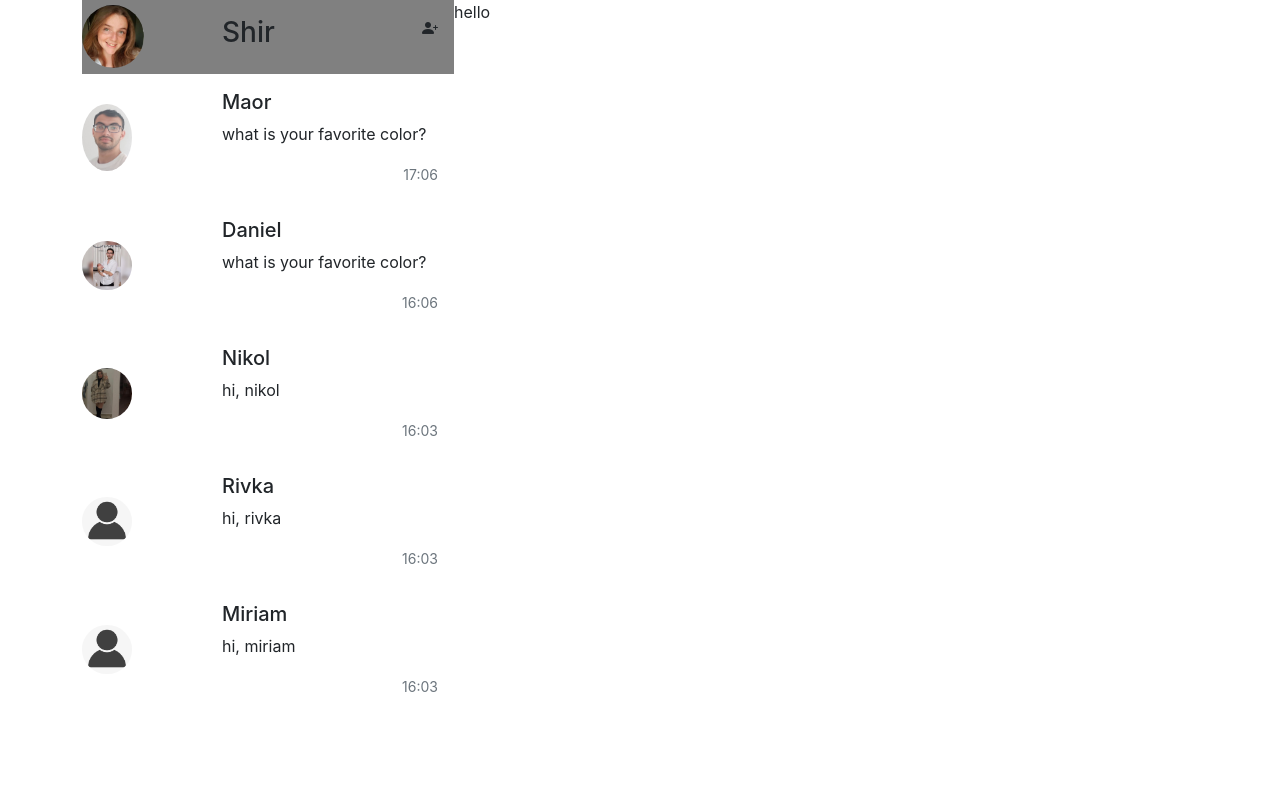
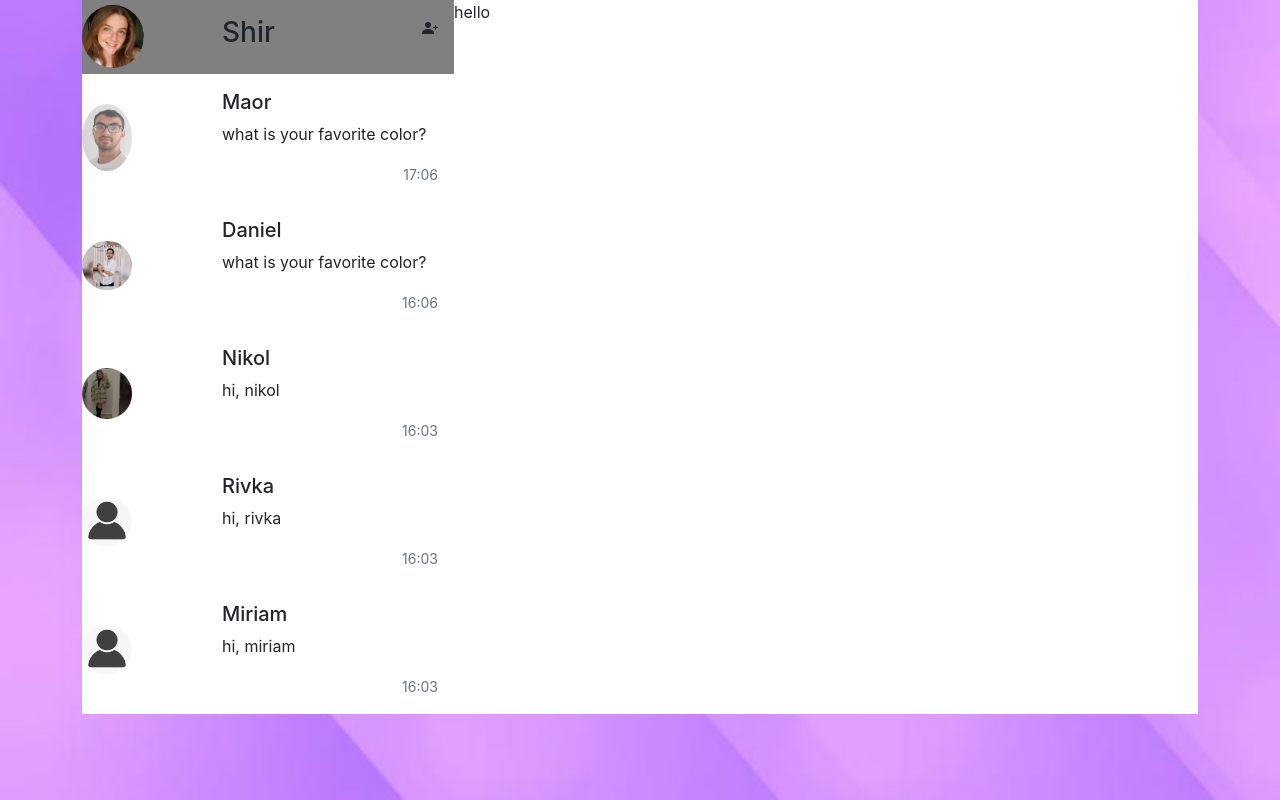
Before and after one commit to maormoshe1/Whatsapp, a React (Create React App) app: page /chat_page in a window 1280 px wide. Built offline with nearby package versions, Linux system fonts and the light colour scheme.

Commit message:
tiny design for chatpage

```diff
--- a/src/chat/ChatPage.css
+++ b/src/chat/ChatPage.css
@@ -14,3 +14,16 @@ i:hover{
 #add_contact{
     float: right;
 }
+
+.background{
+    position: fixed;
+	top: 0;
+	left: 0;
+    width : 100%;
+    height: 100%;
+    z-index: -1;
+}
+
+.myCan {
+    background-color: white;
+}
--- a/src/chat/ChatPage.js
+++ b/src/chat/ChatPage.js
@@ -24,7 +24,8 @@ function ChatPage({ uname }) {
 
     return (
         <div className="container">
-            <div className="row">
+            <img className='background' src="Images/registerBackground.png" />
+            <div className="row myCan">
                 <div className="col-4" style={{ overflow: "scroll", maxHeight: '100vh' }}>
                     <div id="settings">
                         <div className="d-flex align-items-center">
```
Also changed, not shown: src/messages/LastMessage.js (added, +10 -0 lines), public/Images/chatBackground.jpg (added).
